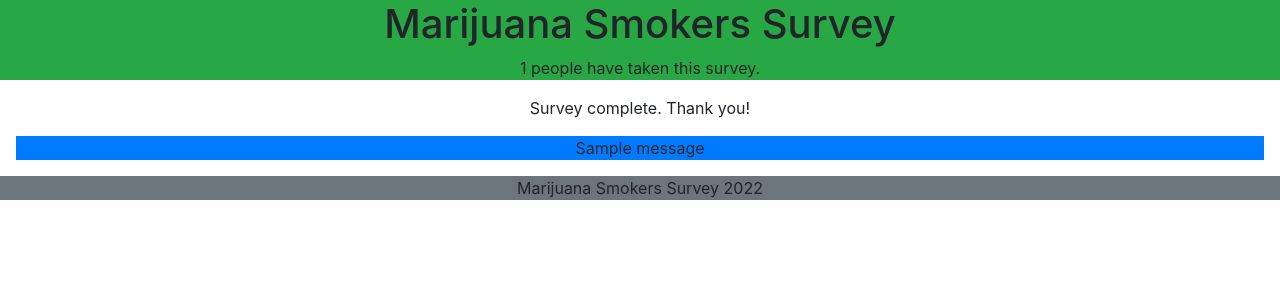
After one commit to 0silverback0/marijuana-survey, a Flask app: page /complete in a window 1280 px wide. The commit adds this page. Shown: the top 300 px of the page. Run offline with Flask 2, Linux system fonts and the light colour scheme; tables that the repository leaves empty hold one stand-in row (values such as "Sample post"); one stand-in notice (Sample message) is shown.

Commit message:
added complete route

```diff
--- a/app.py
+++ b/app.py
@@ -20,6 +20,7 @@ app.config['SECRET_KEY'] = "SECRET!"
 def home():
     form = UserForm()
     users = User.query.all()
+
     email = form.email.data
     smoker = form.smoker.data
     started = form.started.data
@@ -27,19 +28,22 @@ def home():
     reason = form.reason.data
     condition = form.condition.data
     type = form.type.data
+
     if form.validate_on_submit():
-        new_guy = User(email=email, smoker=smoker, started=started, frequency=frequency, reason=reason,
+        survey_taker = User(email=email, smoker=smoker, started=started, frequency=frequency, reason=reason,
         condition=condition, type=type)
         try:
-            db.session.add(new_guy)
+            db.session.add(survey_taker)
             db.session.commit()
-            return redirect('/')
+            return redirect('/complete')
         except exc.IntegrityError:
-            return redirect('/help')
+            flash('You have already taken this survey.')
+            return redirect('/complete')
 
     else:
         return render_template('index.html', form=form, users=users)
 
-@app.route('/help')
-def help():
-    return 'hlp me!'
+@app.route('/complete')
+def complete():
+    users = User.query.all()
+    return render_template('complete.html', users=users)
--- a/forms.py
+++ b/forms.py
@@ -9,6 +9,6 @@ class UserForm(FlaskForm):
     ('26 - 35', '26 - 35'), ('35 or older', '35 or older')], validators=[DataRequired()])
     frequency = RadioField('How often?', choices=[ ('A few times per year', 'A few times per year'), ('A few times per month', 'A few times per month'),
     ('Afew times per week', 'A few times per week'), ('Daily', 'Daily')], validators=[DataRequired()])
-    reason = SelectField('Reason', choices= [ 'Medical', 'Recreational'], validators=[DataRequired()])
+    reason = RadioField('Reason', choices= ['Recreational', 'Medical'], validators=[DataRequired()])
     condition = StringField('Condition ie: pain, anxiety etc..')
     type = RadioField('Type', choices=['Indica (invigorating, energizing reduces stress and anxiety)', 'Sativa (full body affects, promotes relaxation)', 'Hybrid (a mix of both)'], validators=[DataRequired()])
--- /dev/null
+++ b/templates/complete.html
@@ -0,0 +1,11 @@
+{% extends 'index.html' %}
+
+{% block content %}
+
+<p class="text-center mt-3">Survey complete. Thank you!</p>
+
+{% for message in get_flashed_messages() %}
+  <div class="m-3 bg-primary text-center">{{ message }}</div>
+{% endfor %}
+
+{% endblock %}
--- a/templates/index.html
+++ b/templates/index.html
@@ -8,10 +8,13 @@
     integrity="sha384-ggOyR0iXCbMQv3Xipma34MD+dH/1fQ784/j6cY/iJTQUOhcWr7x9JvoRxT2MZw1T" crossorigin="anonymous">
 </head>
 <body>
+
   <header class="bg-success text-center">
     <h1>Marijuana Smokers Survey</h1>
     <span>{{users|length}} people have taken this survey.</span>
   </header>
+
+  {% block content %}
 
   <div class="container">
 
@@ -36,6 +39,9 @@
     </form>
 
   </div>
+
+  {% endblock %}
+
   <footer class="bg-secondary">
     <p class="text-center">Marijuana Smokers Survey 2022</p>
   </footer>
```
